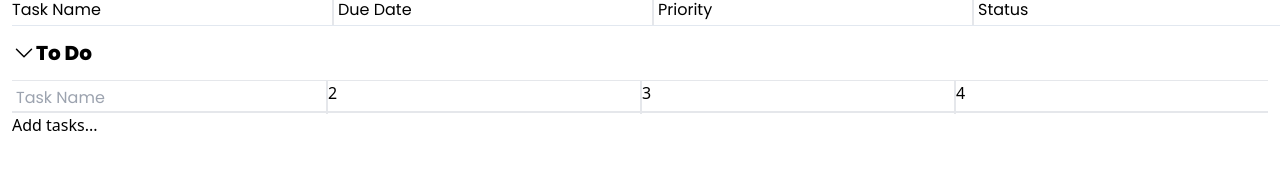
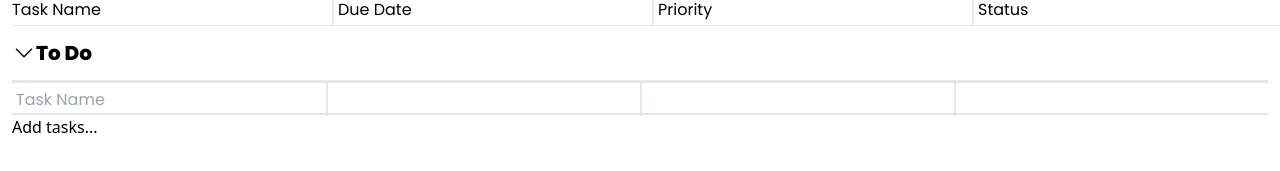
Before and after one commit to Sczeam/ToDoList, a React (Vite) app in the folder ToDoWebapp/: page / in a window 1280 px wide. Both pictures are taken after a click on the element "Add tasks...". Shown: the part 129-300 px from the top of the page. Built offline with nearby package versions, Linux system fonts and the light colour scheme.

Commit message:
To do list table is done

```diff
--- a/ToDoWebapp/src/components/ToDoList.tsx
+++ b/ToDoWebapp/src/components/ToDoList.tsx
@@ -229,6 +229,7 @@ export const ToDoList: React.FC = () => {
               To Do
             </span>
           </div>
+
           {isTableExpand.isExpand && (
             <div className="inline-block h-full w-full ">
               <div
@@ -236,6 +237,36 @@ export const ToDoList: React.FC = () => {
                   isAddTaskTable ? "border-b-2" : ""
                 }  min:h-[50px] w-full`}
               >
+                <ul className="divide-y border-b-2 font-poppins">
+                  {todos.map((task, index) => (
+                    <li
+                      className="min:h-[30px] w-full grid grid-cols-12 divide-x-2 p-1"
+                      key={index}
+                    >
+                      <span className="col-span-12 sm:col-span-3 flex items-center">
+                        <svg
+                          xmlns="http://www.w3.org/2000/svg"
+                          fill="none"
+                          viewBox="0 0 24 24"
+                          stroke-width="1.5"
+                          stroke="currentColor"
+                          className="mr-3 size-6"
+                        >
+                          <path
+                            stroke-linecap="round"
+                            stroke-linejoin="round"
+                            d="M9 12.75 11.25 15 15 9.75M21 12a9 9 0 1 1-18 0 9 9 0 0 1 18 0Z"
+                          />
+                        </svg>
+
+                        {task.taskName}
+                      </span>
+                      <span className="hidden sm:flex col-span-3"></span>
+                      <span className="hidden sm:flex col-span-3"></span>
+                      <span className="hidden sm:flex col-span-3"></span>
+                    </li>
+                  ))}
+                </ul>
                 {isAddTaskTable && (
                   <form onSubmit={handleSubmit}>
                     <div className=" h-[30px] w-full grid grid-cols-12 divide-x-2">
@@ -248,9 +279,9 @@ export const ToDoList: React.FC = () => {
                           className="font-poppins w-full h-full border-none"
                         />
                       </div>
-                      <div className="hidden sm:flex col-span-3">2</div>
-                      <div className="hidden sm:flex col-span-3">3</div>
-                      <div className="hidden sm:flex col-span-3">4</div>
+                      <div className="hidden sm:flex col-span-3"></div>
+                      <div className="hidden sm:flex col-span-3"></div>
+                      <div className="hidden sm:flex col-span-3"></div>
                     </div>
                   </form>
                 )}
```
